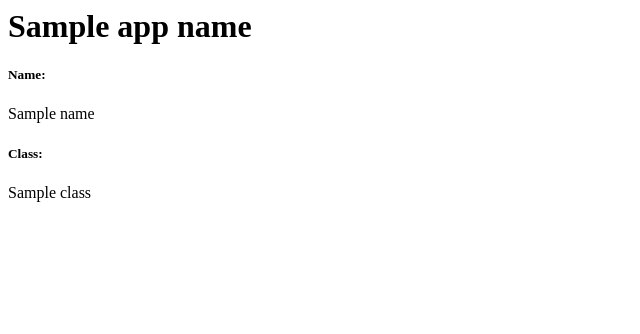
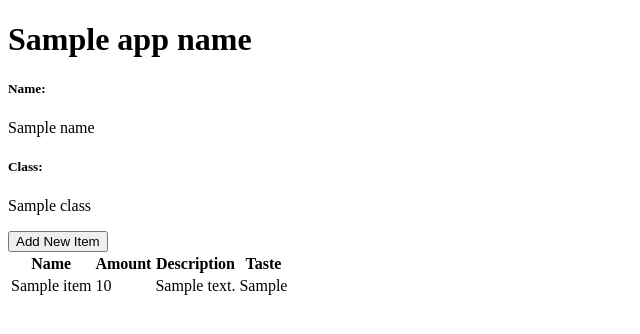
Before and after one commit to ArvinCS/brewvin, a Django app: template main/templates/main.html in a window 1280 px wide. Shown: the top 334 px of the page, without its empty margins (0-640 px from the left). Run offline with Django 4.2, Linux system fonts and the light colour scheme; tables that the repository leaves empty hold one stand-in row (values such as "Sample post"); the template is opened without the code that fills it: values that come from a table or form of the project are taken from there, most other values are stand-ins (such as "Sample title", 1, 10 or a date in 2020).

Commit message:
feat: implemented assignment week 3

```diff
--- a/brewvin/settings.py
+++ b/brewvin/settings.py
@@ -55,7 +55,7 @@ ROOT_URLCONF = 'brewvin.urls'
 TEMPLATES = [
     {
         'BACKEND': 'django.template.backends.django.DjangoTemplates',
-        'DIRS': [],
+        'DIRS': [BASE_DIR / 'templates'],
         'APP_DIRS': True,
         'OPTIONS': {
             'context_processors': [
--- a/brewvin/urls.py
+++ b/brewvin/urls.py
@@ -19,5 +19,5 @@ from django.urls import include, path
 
 urlpatterns = [
     path('admin/', admin.site.urls),
-    path('main/', include('main.urls'))
+    path('', include('main.urls'))
 ]
--- a/main/templates/main.html
+++ b/main/templates/main.html
@@ -1,6 +1,35 @@
+{% extends 'base.html' %}
+
+{% block content %}
 <h1>{{ app_name}} </h1>
 
 <h5>Name: </h5>
 <p>{{ name }}</p>
 <h5>Class: </h5>
 <p>{{ class }}</p>
+
+<a href="{% url 'main:create_item' %}">
+    <button>
+        Add New Item
+    </button>
+</a>
+
+<table>
+    <tr>
+        <th>Name</th>
+        <th>Amount</th>
+        <th>Description</th>
+        <th>Taste</th>
+    </tr>
+
+    {% for item in menus %}
+        <tr>
+            <td>{{item.name}}</td>
+            <td>{{item.amount}}</td>
+            <td>{{item.description}}</td>
+            <td>{{item.taste}}</td>
+        </tr>
+    {% endfor %}
+</table>
+
+{% endblock content %}
--- a/main/urls.py
+++ b/main/urls.py
@@ -16,8 +16,14 @@ Including another URLconf
 """
 from django.urls import path
 
-from main.views import show_main
+from main.views import create_item, show_json, show_json_by_id, show_main, show_xml, show_xml_by_id
 
+app_name = "main"
 urlpatterns = [
     path('', show_main, name='show_main'),
+    path('create_item/', create_item, name='create_item'),
+    path('xml/', show_xml, name='show_xml'),
+    path('json/', show_json, name='show_json'),
+    path('xml/<int:id>/', show_xml_by_id, name='show_xml_by_id'),
+    path('json/<int:id>/', show_json_by_id, name='show_json_by_id'),
 ]
--- /dev/null
+++ b/templates/base.html
@@ -0,0 +1,18 @@
+{% load static %}
+<!DOCTYPE html>
+<html lang="en">
+    <head>
+        <meta charset="UTF-8" />
+        <meta
+            name="viewport"
+            content="width=device-width, initial-scale=1.0"
+        />
+        {% block meta %}
+        {% endblock meta %}
+    </head>
+
+    <body>
+        {% block content %}
+        {% endblock content %}
+    </body>
+</html>
```
Also changed, not shown: main/forms.py (added, +7 -0 lines), main/templates/create_item.html (added, +19 -0 lines), main/views.py (+35 -0 lines), README.md.
